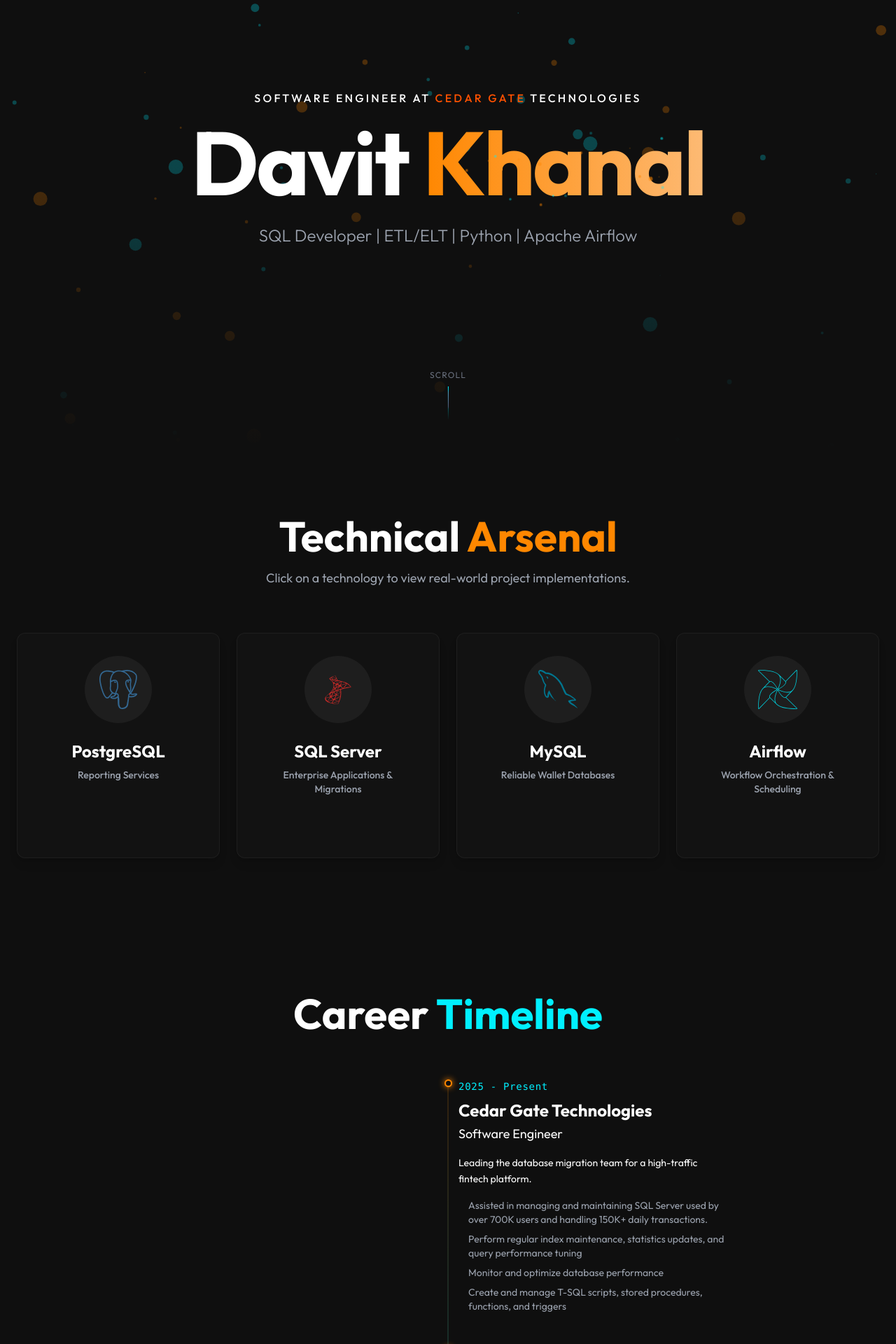
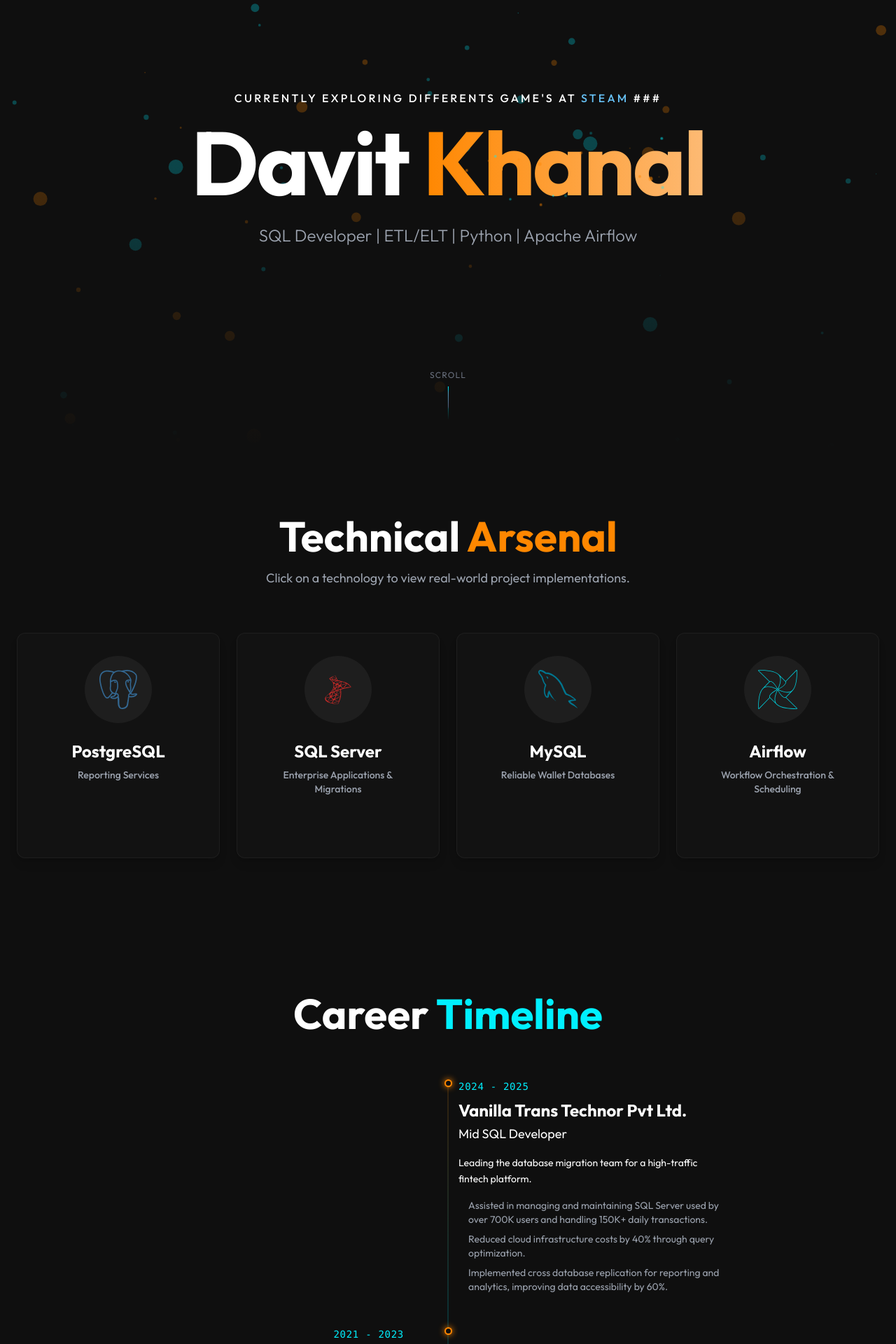
Before and after one commit to davitkhanal-ai/Portfolio2026, a React (Vite) app: page / in a window 1280 px wide. Shown: the part 160-2080 px from the top of the page at 70% size. Built offline with nearby package versions, Linux system fonts and the light colour scheme.

Commit message:
Update Contact and Experience components; add YouTube link and refine experience descriptions

```diff
--- a/src/components/Contact.jsx
+++ b/src/components/Contact.jsx
@@ -169,6 +169,17 @@
                   className="text-gray-300 group-hover:text-papaya"
                 />
               </a>
+
+              <a
+                target="_blank"
+                href="https://www.youtube.com"
+                className="p-4 bg-white/5 rounded-full hover:bg-white/10 hover:text-papaya transition-all group"
+              >
+                <Code
+                  size={24}
+                  className="text-gray-300 group-hover:text-papaya"
+                />
+              </a>
             </div>
 
             <div className="text-center md:text-left">
--- a/src/components/Experience.jsx
+++ b/src/components/Experience.jsx
@@ -1,109 +1,95 @@
-import React from "react";
-import { motion } from "framer-motion";
+import { motion } from 'framer-motion';
 
 const experiences = [
   {
-    year: "2025 - Present",
-    company: "Cedar Gate Technologies",
-    role: "Software Engineer",
+    year: '2024 - 2025',
+    company: 'Vanilla Trans Technor Pvt Ltd.',
+    role: 'Mid SQL Developer',
     description:
-      "Leading the database migration team for a high-traffic fintech platform.",
+      'Leading the database migration team for a high-traffic fintech platform.',
     task: [
-      "Assisted in managing and maintaining SQL Server used by over 700K users and handling 150K+ daily transactions.",
-      "Perform regular index maintenance, statistics updates, and query performance tuning",
-      "Monitor and optimize database performance",
-      "Create and manage T-SQL scripts, stored procedures, functions, and triggers",
+      'Assisted in managing and maintaining SQL Server used by over 700K users and handling 150K+ daily transactions.',
+      'Reduced cloud infrastructure costs by 40% through query optimization.',
+      'Implemented cross database replication for reporting and analytics, improving data accessibility by 60%.',
     ],
   },
   {
-    year: "2024 - 2025",
-    company: "Vanilla Trans Technor Pvt Ltd.",
-    role: "Mid SQL Developer",
-    description:
-      "Leading the database migration team for a high-traffic fintech platform.",
+    year: '2021 - 2023',
+    company: 'Synergy Tech Software',
+    role: 'Support Engineer',
+    description: 'Application Support for Class D Banks',
     task: [
-      "Assisted in managing and maintaining SQL Server used by over 700K users and handling 150K+ daily transactions.",
-      "Reduced cloud infrastructure costs by 40% through query optimization.",
-      "Implemented cross database replication for reporting and analytics, improving data accessibility by 60%.",
-    ],
-  },
-  {
-    year: "2021 - 2023",
-    company: "Synergy Tech Software",
-    role: "Support Engineer",
-    description: "Application Support for Class D Banks",
-    task: [
-      "Supporting and maintaining financial software systems used by microfinance institutions and cooperatives",
-      "Involves troubleshooting and resolving complex issues across both the user interface and back-end",
-      "Include collaborating with development teams to report bugs, test updates, and implement client-specific enhancements",
+      'Supporting and maintaining financial software systems used by microfinance institutions and cooperatives',
+      'Involves troubleshooting and resolving complex issues across both the user interface and back-end',
+      'Include collaborating with development teams to report bugs, test updates, and implement client-specific enhancements',
     ],
   },
 ];
 
 const Experience = () => {
   return (
-    <section id="experience" className="py-24 px-6 bg-background relative z-10">
-      <div className="max-w-4xl mx-auto">
+    <section id='experience' className='py-24 px-6 bg-background relative z-10'>
+      <div className='max-w-4xl mx-auto'>
         <motion.h2
           initial={{ opacity: 0, x: -20 }}
           whileInView={{ opacity: 1, x: 0 }}
           viewport={{ once: true }}
-          className="text-4xl md:text-6xl font-bold text-white mb-16 text-center"
+          className='text-4xl md:text-6xl font-bold text-white mb-16 text-center'
         >
-          Career <span className="text-cyan">Timeline</span>
+          Career <span className='text-cyan'>Timeline</span>
         </motion.h2>
 
-        <div className="relative">
+        <div className='relative'>
           {/* Vertical Line */}
-          <div className="absolute left-0 md:left-1/2 transform md:-translate-x-1/2 top-0 bottom-0 w-px bg-gradient-to-b from-papaya via-cyan to-transparent opacity-30" />
+          <div className='absolute left-0 md:left-1/2 transform md:-translate-x-1/2 top-0 bottom-0 w-px bg-gradient-to-b from-papaya via-cyan to-transparent opacity-30' />
 
-          <div className="space-y-12">
+          <div className='space-y-12'>
             {experiences.map((exp, index) => (
               <motion.div
                 key={index}
                 initial={{ opacity: 0, y: 50 }}
                 whileInView={{ opacity: 1, y: 0 }}
-                viewport={{ once: true, margin: "-100px" }}
+                viewport={{ once: true, margin: '-100px' }}
                 transition={{ duration: 0.5, delay: index * 0.2 }}
                 className={`relative flex flex-col md:flex-row gap-8 ${
-                  index % 2 === 0 ? "md:flex-row-reverse" : ""
+                  index % 2 === 0 ? 'md:flex-row-reverse' : ''
                 }`}
               >
                 {/* Timeline Node */}
-                <div className="absolute left-[-5px] md:left-1/2 md:-ml-[5px] w-[11px] h-[11px] rounded-full bg-background border-2 border-papaya z-10 shadow-[0_0_10px_#FF8700]" />
+                <div className='absolute left-[-5px] md:left-1/2 md:-ml-[5px] w-[11px] h-[11px] rounded-full bg-background border-2 border-papaya z-10 shadow-[0_0_10px_#FF8700]' />
 
                 {/* Content */}
-                <div className="md:w-1/2 pl-8 md:pl-0 md:px-12">
+                <div className='md:w-1/2 pl-8 md:pl-0 md:px-12'>
                   <div
                     className={`flex flex-col ${
-                      index % 2 === 0 ? "md:items-start" : "md:items-end"
+                      index % 2 === 0 ? 'md:items-start' : 'md:items-end'
                     }`}
                   >
-                    <span className="text-cyan font-mono text-sm mb-2 tracking-wider">
+                    <span className='text-cyan font-mono text-sm mb-2 tracking-wider'>
                       {exp.year}
                     </span>
-                    <h3 className="text-2xl font-bold text-white mb-1">
+                    <h3 className='text-2xl font-bold text-white mb-1'>
                       {exp.company}
                     </h3>
-                    <h4 className="text-lg text-white-500 mb-4">{exp.role}</h4>
+                    <h4 className='text-lg text-white-500 mb-4'>{exp.role}</h4>
                     <p
                       className={`text-white-400 mb-4 text-sm leading-relaxed ${
-                        index % 2 === 0 ? "md:text-left" : "md:text-right"
+                        index % 2 === 0 ? 'md:text-left' : 'md:text-right'
                       }`}
                     >
                       {exp.description}
                     </p>
                     <ul
                       className={`space-y-2 ${
-                        index % 2 === 0 ? "md:text-left" : "md:text-right"
+                        index % 2 === 0 ? 'md:text-left' : 'md:text-right'
                       }`}
                     >
                       {exp.task.map((item, i) => (
                         <li
                           key={i}
-                          className="text-gray-400 text-sm flex items-start gap-2 justify-start md:justify-inherit"
+                          className='text-gray-400 text-sm flex items-start gap-2 justify-start md:justify-inherit'
                         >
-                          <span className="text-papaya mt-1.5 w-1.5 h-1.5 rounded-full flex-shrink-0" />
+                          <span className='text-papaya mt-1.5 w-1.5 h-1.5 rounded-full flex-shrink-0' />
                           {item}
                         </li>
                       ))}
@@ -112,7 +98,7 @@
                 </div>
 
                 {/* Spacer for the other side */}
-                <div className="hidden md:block md:w-1/2" />
+                <div className='hidden md:block md:w-1/2' />
               </motion.div>
             ))}
           </div>
--- a/src/components/Hero.jsx
+++ b/src/components/Hero.jsx
@@ -186,9 +186,9 @@
           transition={{ duration: 0.8, delay: 0.2 }}
           className=" font-medium tracking-[0.2em] mb-4 uppercase text-sm md:text-base"
         >
-          Software Engineer at{" "}
-          <span style={{ color: "#FF5100" }}>CEDAR GATE </span>
-          <span className="text-white">TECHNOLOGIES</span>
+          Currently exploring differents Game's at{" "}
+          <span style={{ color: "#66C0F4" }}>Steam </span>
+          <span className="text-white">###</span>
         </motion.h2>
 
         <motion.h1
```
